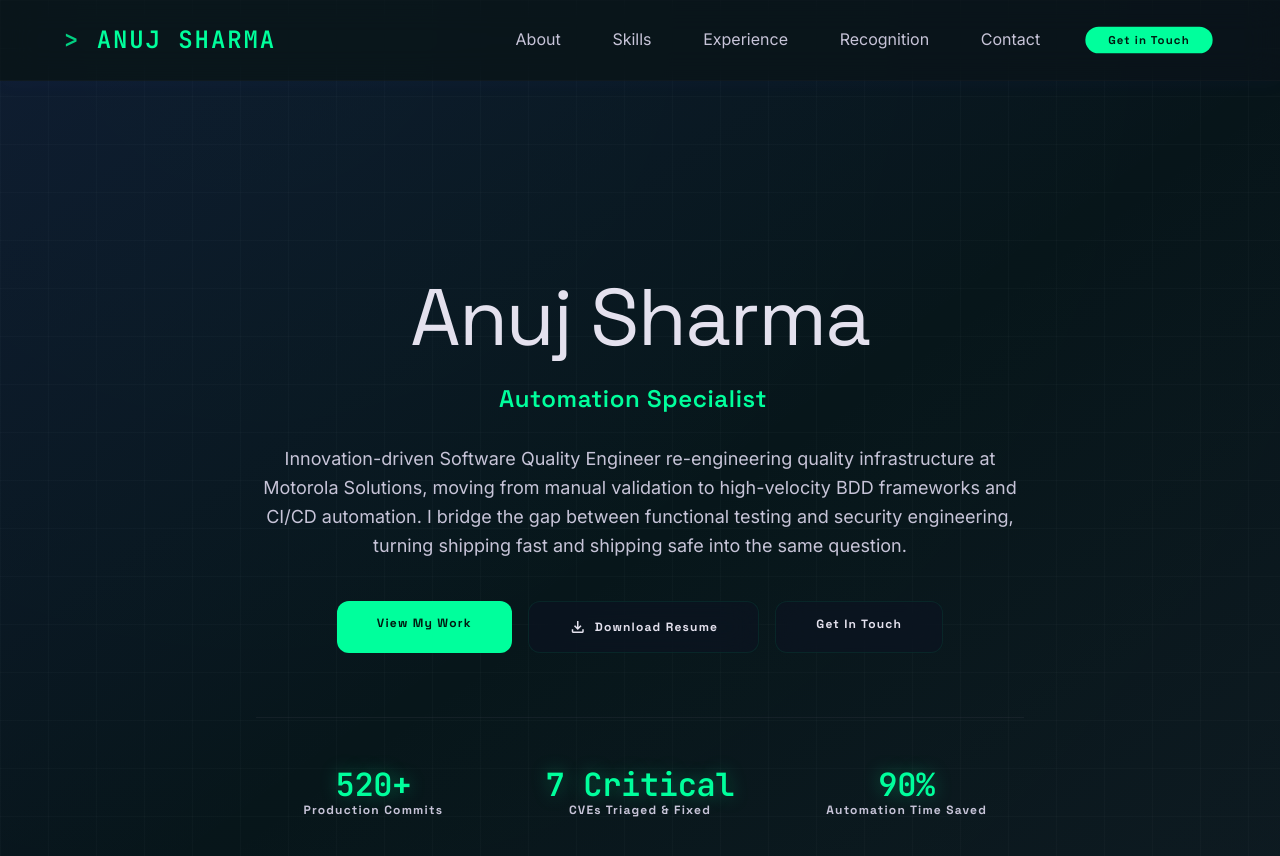
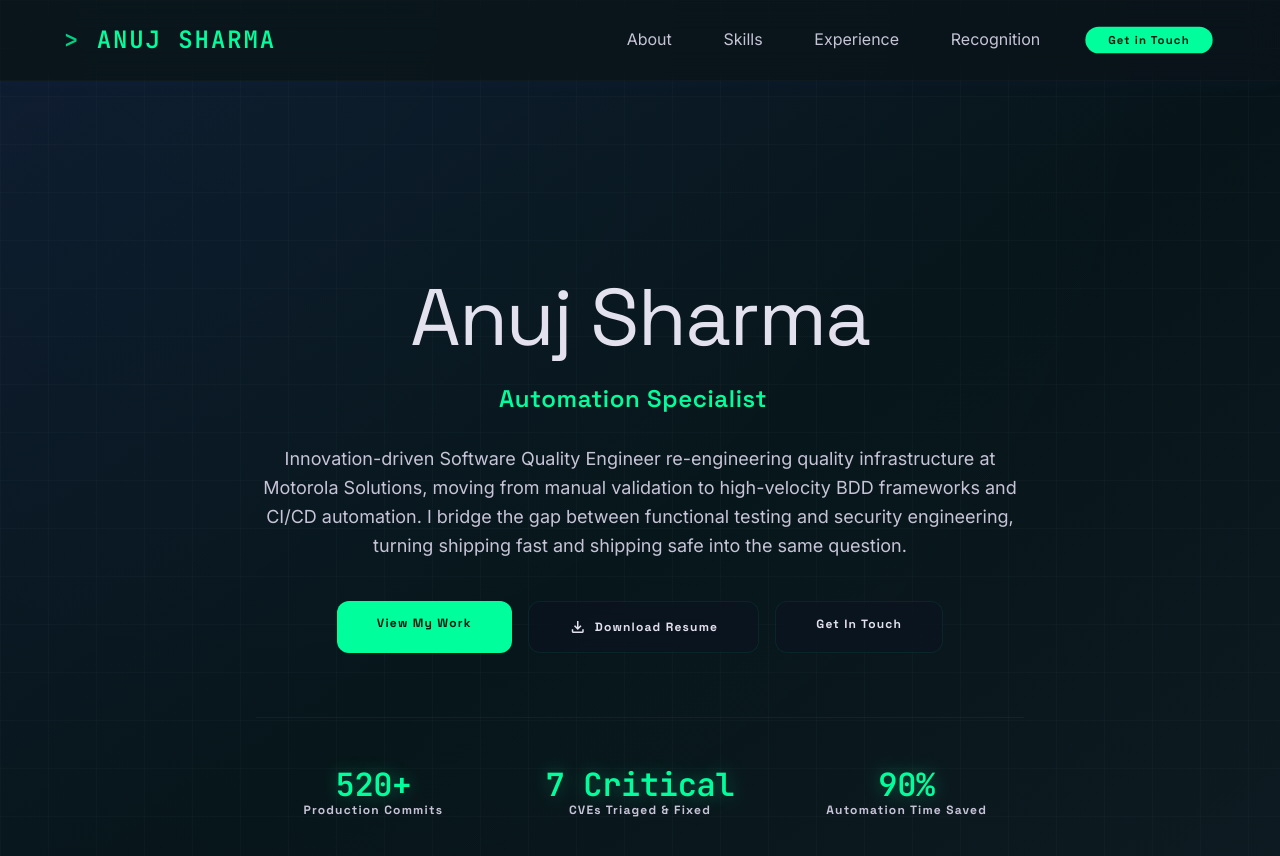
Before and after one commit to Anujsharma0307/Anujsharma0307.github.io, a plain HTML site: page index.html in a window 1280 px wide. Shown: the top 856 px of the page. Drawn offline with nearby package versions, Linux system fonts and the light colour scheme.

Commit message:
Remove redundant Contact nav link (Get in Touch already points there)

```diff
--- a/index.html
+++ b/index.html
@@ -378,7 +378,6 @@
 <a class="nav-link font-body-md text-body-md text-on-surface-variant hover:text-primary transition-all duration-300" href="#skills">Skills</a>
 <a class="nav-link font-body-md text-body-md text-on-surface-variant hover:text-primary transition-all duration-300" href="#experience">Experience</a>
 <a class="nav-link font-body-md text-body-md text-on-surface-variant hover:text-primary transition-all duration-300" href="#recognition">Recognition</a>
-<a class="nav-link font-body-md text-body-md text-on-surface-variant hover:text-primary transition-all duration-300" href="#contact">Contact</a>
 <a href="#contact" class="bg-primary-container text-on-primary-container px-6 py-2 rounded-full font-label-caps text-label-caps scale-95 active:scale-90 transition-transform duration-200 hover:shadow-[0_0_20px_rgba(79,70,229,0.5)]">Get in Touch</a>
 </div>
 </nav>
```
